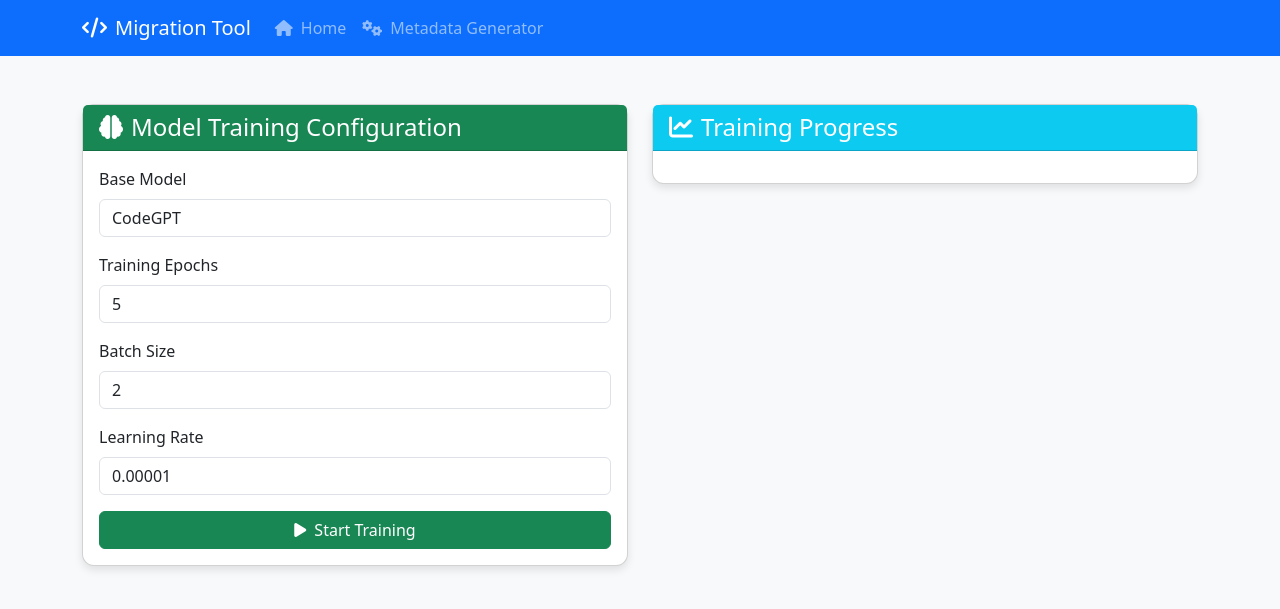
After one commit to kanishkarthik/dotnet-to-angular-migration, a Flask app: page /train in a window 1280 px wide. The commit adds this page. Shown: the top 609 px of the page. Run offline with Flask 3, Linux system fonts and the light colour scheme; parts of the project's set-up code (start-up, migrations or seed data) failed here and were passed over.

Commit message:
Add model training feature with configuration UI, API endpoint, and update requirements

```diff
--- a/MetaDataParser/main.py
+++ b/MetaDataParser/main.py
@@ -5,6 +5,7 @@ from services.metadata_generator import MetadataGenerator
 from decorators import handle_errors
 from utils.logger import logger
 from services.ollama_service import OllamaService
+from services.train_model import ModelTrainer
 
 app = Flask(__name__)
 CONFIGURATIONS = load_configurations()
@@ -20,6 +21,11 @@ def index():
 @app.route("/metadata")
 def metadata_page():
     return render_template("main.html", active_page='metadata')
+
+@app.route("/train")
+@handle_errors
+def train_model():
+    return render_template("train.html", active_page='train')
 
 @app.route("/ollama")
 def ollama_page():
@@ -73,5 +79,26 @@ def generate_metadata():
         logger.error(f"Error in generate_metadata endpoint: {str(e)}")
         raise
 
+@app.route("/api/train", methods=["POST"])
+@handle_errors
+def start_training():
+    logger.info("Received model training request")
+    data = request.json
+    base_model = data.get("base_model")
+    epochs = int(data.get("epochs", 5))
+    batch_size = int(data.get("batch_size", 2))
+    learning_rate = float(data.get("learning_rate", 1e-5))
+
+    if not base_model:
+        raise ValueError("Base model selection is required!")
+
+    try:
+        trainer = ModelTrainer()
+        trainer.train_model(epochs=epochs, batch_size=batch_size, learning_rate=learning_rate)
+        return jsonify({"status": "success", "message": "Model training completed successfully"})
+    except Exception as e:
+        logger.error(f"Error in model training: {str(e)}")
+        raise
+
 if __name__ == "__main__":
     app.run(debug=True)
--- a/MetaDataParser/requirements.txt
+++ b/MetaDataParser/requirements.txt
@@ -12,3 +12,5 @@ llama-index-vector-stores-chroma
 llama-index-embeddings-google
 llama_index.embeddings.ollama
 llama-index-llms-gemini
+datasets
+transformers[torch]
--- a/MetaDataParser/templates/base.html
+++ b/MetaDataParser/templates/base.html
@@ -24,6 +24,9 @@
                         <a class="nav-link {% if active_page == 'metadata' %}active{% endif %}" href="/metadata"><i class="fas fa-cogs me-2"></i>Metadata Generator</a>
                     </li>
                     <!-- <li class="nav-item">
+                        <a class="nav-link {% if active_page == 'train' %}active{% endif %}" href="/train"><i class="fas fa-brain me-2"></i>Model Training</a>
+                    </li> -->
+                    <!-- <li class="nav-item">
                         <a class="nav-link {% if active_page == 'ollama' %}active{% endif %}" href="/ollama"><i class="fas fa-robot me-2"></i>Ollama Integration</a>
                     </li> -->
                 </ul>
--- a/MetaDataParser/templates/main.html
+++ b/MetaDataParser/templates/main.html
@@ -125,3 +125,6 @@
     </div>
 </div>
 {% endblock %}
+{% block extra_scripts%}
+<script src="../static/js/script.js"></script>
+{% endblock %}
--- /dev/null
+++ b/MetaDataParser/templates/train.html
@@ -0,0 +1,113 @@
+{% extends "base.html" %}
+
+{% block title %}Model Training{% endblock %}
+
+{% block content %}
+<div class="container mt-5">
+    <div class="row">
+        <div class="col-md-6">
+            <div class="card">
+                <div class="card-header bg-success text-white">
+                    <h4 class="mb-0"><i class="fas fa-brain me-2"></i>Model Training Configuration</h4>
+                </div>
+                <div class="card-body">
+                    <form id="training-form">
+                        <!-- Model Selection -->
+                        <div class="mb-3">
+                            <label class="form-label">Base Model</label>
+                            <select class="form-control" id="base_model" name="base_model" required>
+                                <option value="codegpt">CodeGPT</option>
+                            </select>
+                        </div>
+
+                        <!-- Training Parameters -->
+                        <div class="mb-3">
+                            <label class="form-label">Training Epochs</label>
+                            <input type="number" class="form-control" id="epochs" name="epochs"
+                                   value="5" min="1" max="20">
+                        </div>
+
+                        <div class="mb-3">
+                            <label class="form-label">Batch Size</label>
+                            <input type="number" class="form-control" id="batch_size" name="batch_size"
+                                   value="2" min="1" max="8">
+                        </div>
+
+                        <div class="mb-3">
+                            <label class="form-label">Learning Rate</label>
+                            <input type="number" class="form-control" id="learning_rate" name="learning_rate"
+                                   value="0.00001" step="0.00001" min="0.00001" max="0.01">
+                        </div>
+
+                        <button type="button" id="start-training" class="btn btn-success w-100">
+                            <i class="fas fa-play me-2"></i>Start Training
+                        </button>
+                    </form>
+                </div>
+            </div>
+        </div>
+
+        <div class="col-md-6">
+            <div class="card">
+                <div class="card-header bg-info text-white">
+                    <h4 class="mb-0"><i class="fas fa-chart-line me-2"></i>Training Progress</h4>
+                </div>
+                <div class="card-body">
+                    <div id="training-progress" class="d-none">
+                        <div class="progress mb-3">
+                            <div class="progress-bar progress-bar-striped progress-bar-animated"
+                                 role="progressbar" style="width: 0%"></div>
+                        </div>
+                        <pre id="training-logs" class="bg-light p-3"
+                             style="max-height: 300px; overflow-y: auto;">
+Training logs will appear here...
+                        </pre>
+                    </div>
+                </div>
+            </div>
+        </div>
+    </div>
+</div>
+{% endblock %}
+
+{% block extra_scripts%}
+<script>
+document.getElementById('start-training').addEventListener('click', async function(e) {
+    e.preventDefault();
+
+    const formData = {
+        base_model: document.getElementById('base_model').value,
+        epochs: document.getElementById('epochs').value,
+        batch_size: document.getElementById('batch_size').value,
+        learning_rate: document.getElementById('learning_rate').value
+    };
+
+    // Show progress section
+    const progressDiv = document.getElementById('training-progress');
+    const progressBar = progressDiv.querySelector('.progress-bar');
+    const logsArea = document.getElementById('training-logs');
+    progressDiv.classList.remove('d-none');
+
+    try {
+        const response = await fetch('/api/train', {
+            method: 'POST',
+            headers: {
+                'Content-Type': 'application/json',
+            },
+            body: JSON.stringify(formData)
+        });
+
+        if (!response.ok) {
+            throw new Error(`HTTP error! status: ${response.status}`);
+        }
+
+        const result = await response.json();
+        logsArea.textContent = JSON.stringify(result, null, 2);
+        progressBar.style.width = '100%';
+    } catch (error) {
+            console.error('Error:', error);
+            progressBar.classList.add('bg-danger');
+    }
+});
+</script>
+{% endblock %}
```
Also changed, not shown: MetaDataParser/services/train_model.py (added, +155 -0 lines), 1 other file.
